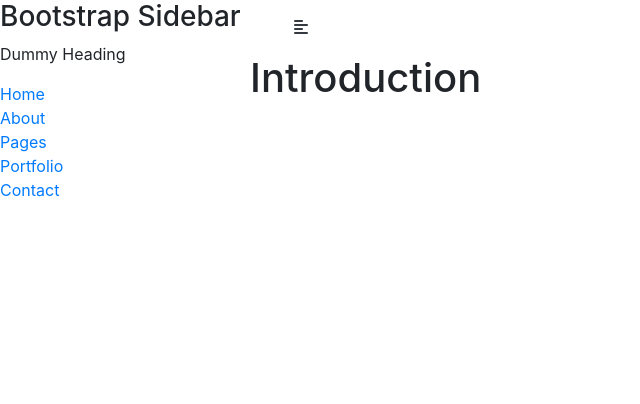
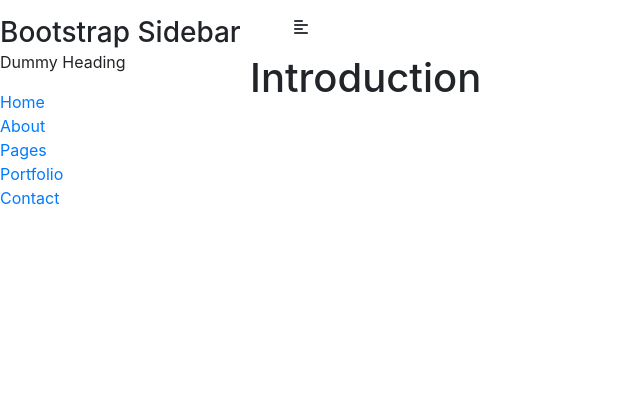
Before and after one commit to http-league/http-league, a Django app: page /design/docs/ in a window 1280 px wide. Shown: the part 62-466 px from the top of the page, without its empty margins (0-640 px from the left). Run offline with Django 3.2, Linux system fonts and the light colour scheme; some libraries are stand-ins or nearby versions.

Commit message:
Update sidebar header

```diff
--- a/static/css/cup.css
+++ b/static/css/cup.css
@@ -15,6 +15,14 @@
 
 #sidebar.active {
   margin-left: -250px;
+}
+
+.sidebar-header h3 {
+  margin: 0;
+}
+
+.sidebar-header {
+  margin-top: 1rem;
 }
 
 footer {
--- a/static/scss/cup.scss
+++ b/static/scss/cup.scss
@@ -23,8 +23,13 @@
     margin-left: -250px;
 }
 
+.sidebar-header h3{
+    margin: 0;
+}
 
-
+.sidebar-header {
+    margin-top: 1rem;
+}
 // Footer
 footer {
     bottom: 0;
```
Also changed, not shown: 1 other file.
